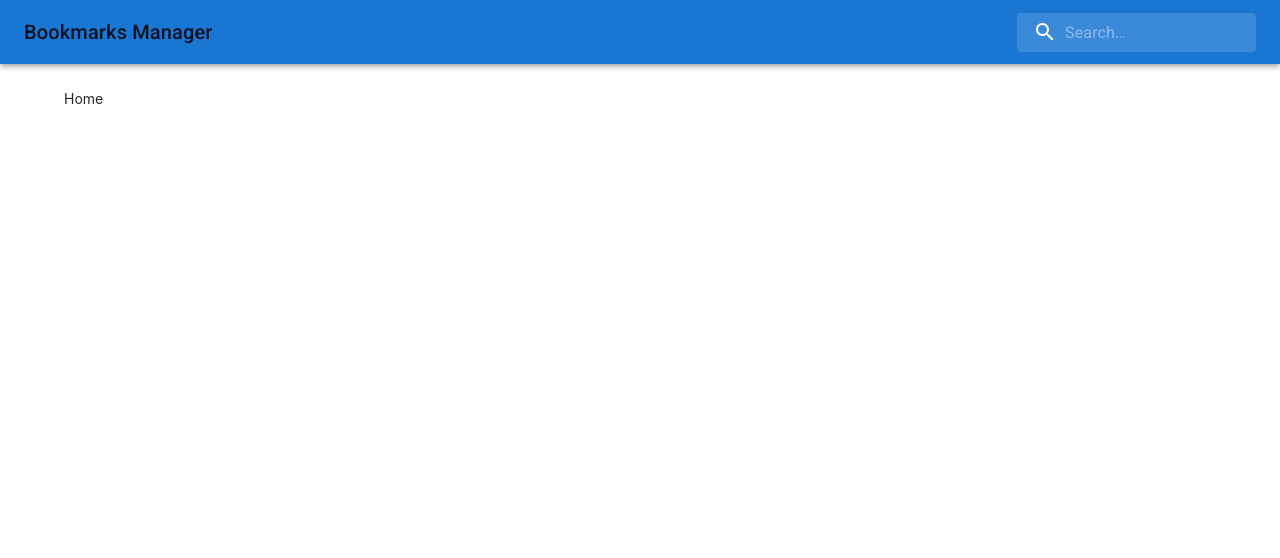
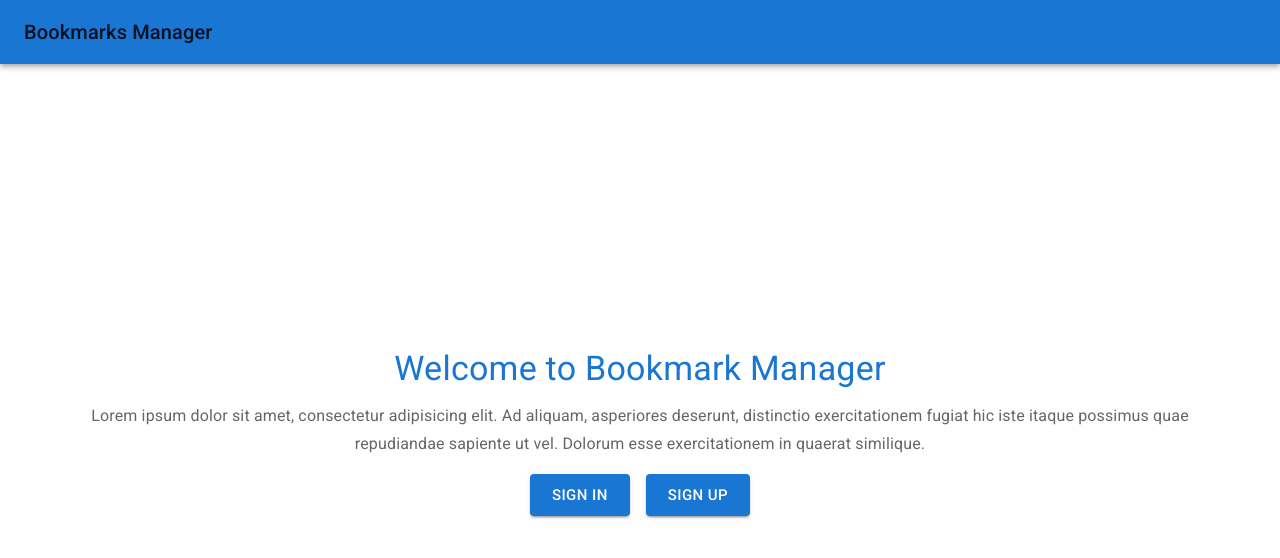
Before and after one commit to Pasniczy/BookmarkManager, a React (Create React App) app in the folder frontend/: page / in a window 1280 px wide. Shown: the top 558 px of the page. Built offline with nearby package versions, Linux system fonts and the light colour scheme; no server answers.

Commit message:
Add HomePage view + add ViewGrow component + adjust MainContainer component

```diff
--- a/frontend/src/App.tsx
+++ b/frontend/src/App.tsx
@@ -2,13 +2,13 @@ import { useEffect } from 'react';
 import { useDispatch } from 'react-redux';
 import { BrowserRouter, Routes, Route } from 'react-router-dom';
 import { getBookmarks } from 'Actions';
+import { ViewFlex } from 'Components/Layout/ViewFlex';
+import { MainContainer } from 'Components/Layout/MainContainer';
 import { HomeView } from 'Views/Home/HomeView';
 import { BookmarksView } from 'Views/Bookmarks/BookmarksView';
 import { BookmarkView } from 'Views/Bookmark/BookmarkView';
 import { AddBookmarkView } from 'Views/AddBookmark/AddBookmarkView';
 import { EditBookmarkView } from 'Views/EditBookmark/EditBookmarkView';
-import { Header } from 'Components/Layout/Header/Header';
-import { Container } from 'Components/Layout/Container';
 import './App.css';
 
 const App = () => {
@@ -20,18 +20,19 @@ const App = () => {
 
   return (
     <BrowserRouter>
-      <Header />
+      <ViewFlex>
         <Routes>
-        <Route path="/bookmarks" element={<Container />}>
+          <Route path="/bookmarks" element={<MainContainer />}>
             <Route index element={<BookmarksView />} />
             <Route path="add" element={<AddBookmarkView />} />
             <Route path="edit/:id" element={<EditBookmarkView />} />
             <Route path=":id" element={<BookmarkView />} />
           </Route>
-        <Route path="/" element={<Container />}>
+          <Route path="/" element={<MainContainer center />}>
             <Route index element={<HomeView />} />
           </Route>
         </Routes>
+      </ViewFlex>
     </BrowserRouter>
   );
 };
--- a/frontend/src/components/Layout/Container.tsx
+++ /dev/null
@@ -1,10 +0,0 @@
-import { Outlet } from 'react-router-dom';
-import { Container as MUContainer } from '@mui/material';
-
-export const Container = () => {
-  return (
-    <MUContainer maxWidth="lg">
-      <Outlet />
-    </MUContainer>
-  );
-};
--- a/frontend/src/components/Layout/Header/Header.tsx
+++ b/frontend/src/components/Layout/Header/Header.tsx
@@ -3,20 +3,26 @@ import { AppBar, Toolbar, Box, Typography } from '@mui/material';
 import { Search as SearchIcon } from '@mui/icons-material';
 import { Search, SearchIconWrapper, StyledInputBase } from './Header.styled';
 
-export const Header = () => {
+type Props = {
+  isHomePage?: boolean;
+};
+
+export const Header = ({ isHomePage }: Props) => {
   return (
-    <Box sx={{ flexGrow: 1, marginBottom: 3 }}>
+    <Box>
       <AppBar position="static">
         <Toolbar>
           <Typography variant="h6" component="h1" noWrap sx={{ flexGrow: 1, display: { xs: 'none', sm: 'block' } }}>
-            <NavLink to="/bookmarks">Bookmarks Manager</NavLink>
+            <NavLink to="/">Bookmarks Manager</NavLink>
           </Typography>
+          {!isHomePage && (
             <Search>
               <SearchIconWrapper>
                 <SearchIcon />
               </SearchIconWrapper>
               <StyledInputBase placeholder="Search…" inputProps={{ 'aria-label': 'search' }} />
             </Search>
+          )}
         </Toolbar>
       </AppBar>
     </Box>
--- /dev/null
+++ b/frontend/src/components/Layout/MainContainer.tsx
@@ -0,0 +1,31 @@
+import { Outlet, useLocation } from 'react-router-dom';
+import { Container as MUContainer } from '@mui/material';
+import { Header } from 'Components/Layout/Header/Header';
+
+type Props = {
+  center?: boolean;
+};
+
+export const MainContainer = ({ center = false }: Props) => {
+  const location = useLocation();
+
+  const isHomePage = location.pathname === '/';
+
+  return (
+    <>
+      <Header isHomePage={isHomePage} />
+      <MUContainer
+        maxWidth="lg"
+        sx={{
+          flexGrow: 1,
+          display: 'flex',
+          flexDirection: 'column',
+          justifyContent: center ? 'center' : 'flex-start',
+          paddingTop: isHomePage ? 0 : 3,
+        }}
+      >
+        <Outlet />
+      </MUContainer>
+    </>
+  );
+};
--- /dev/null
+++ b/frontend/src/components/Layout/ViewFlex.tsx
@@ -0,0 +1,10 @@
+import { ReactNode } from 'react';
+import { Box } from '@mui/material';
+
+type Props = {
+  children: ReactNode;
+};
+
+export const ViewFlex = ({ children }: Props) => {
+  return <Box sx={{ display: 'flex', flexDirection: 'column', minHeight: '100vh' }}>{children}</Box>;
+};
--- a/frontend/src/views/Home/HomeView.tsx
+++ b/frontend/src/views/Home/HomeView.tsx
@@ -1,3 +1,24 @@
+import { Button, Stack, Typography } from '@mui/material';
+
 export const HomeView = () => {
-  return <div>Home</div>;
+  return (
+    <>
+      <Typography variant="h4" component="h2" align="center" color="primary" gutterBottom>
+        Welcome to Bookmark Manager
+      </Typography>
+      <Typography variant="subtitle1" align="center" color="text.secondary" paragraph>
+        Lorem ipsum dolor sit amet, consectetur adipisicing elit. Ad aliquam, asperiores deserunt, distinctio
+        exercitationem fugiat hic iste itaque possimus quae repudiandae sapiente ut vel. Dolorum esse exercitationem in
+        quaerat similique.
+      </Typography>
+      <Stack direction="row" spacing={2} justifyContent="center">
+        <Button variant="contained" size="large">
+          Sign In
+        </Button>
+        <Button variant="contained" size="large">
+          Sign Up
+        </Button>
+      </Stack>
+    </>
+  );
 };
```
Also changed, not shown: frontend/src/components/Layout/ViewGrow.tsx (added, +10 -0 lines), frontend/src/components/styled/BoxGrow.styled.tsx (added, +10 -0 lines), frontend/.eslintrc.js. Lines whose indentation alone changed are shown as unchanged.
